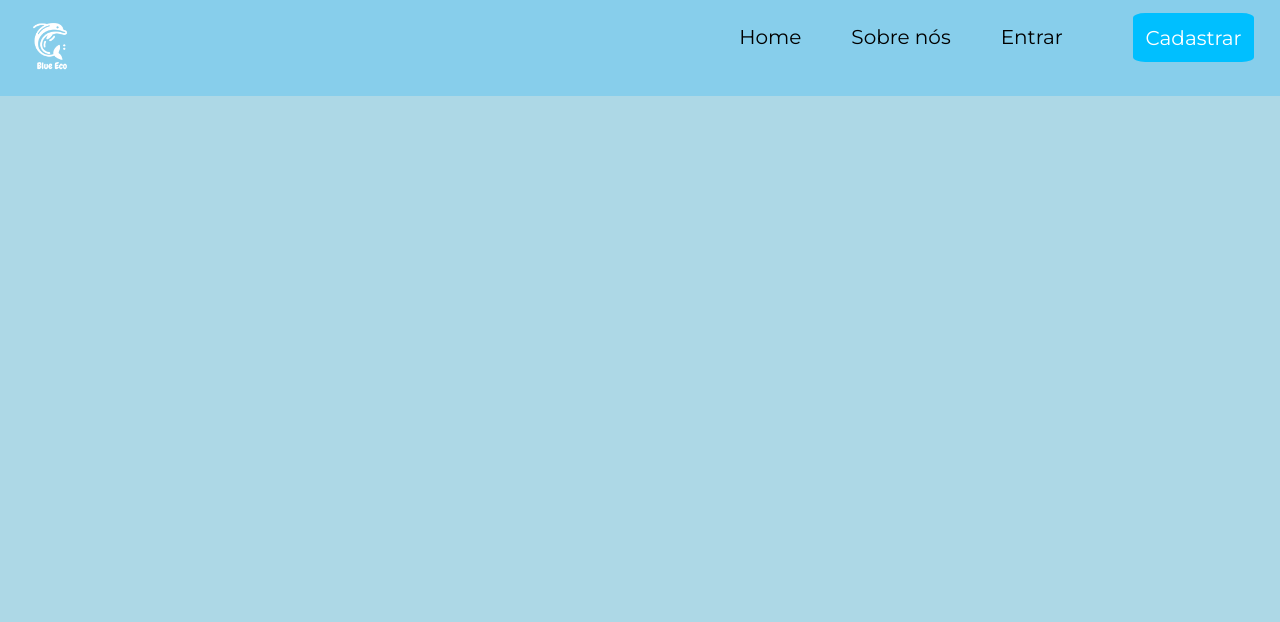
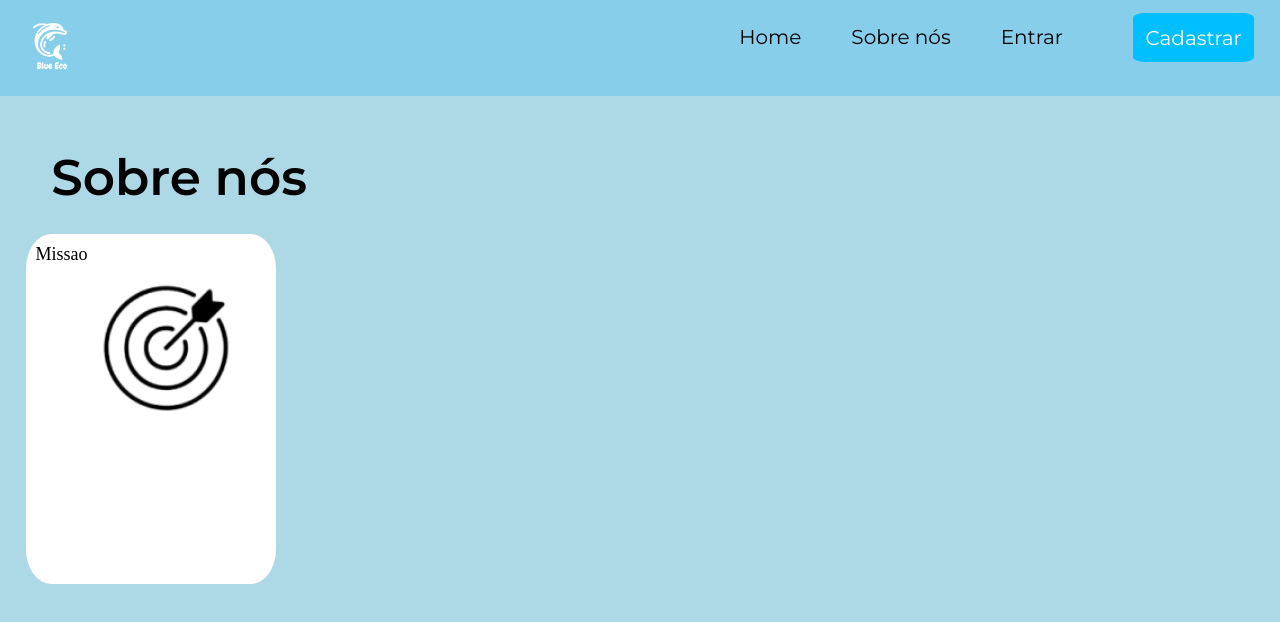
Before and after one commit to LucasSilva2005/Global-Solution, a plain HTML site: page about/about.html in a window 1280 px wide. Drawn offline with Linux system fonts and the light colour scheme.

Commit message:
começo página sobre nós

```diff
--- a/about/about.html
+++ b/about/about.html
@@ -5,7 +5,8 @@
   <meta name="viewport" content="width=device-width, initial-scale=1.0" />
   <link rel="preconnect" href="https://fonts.googleapis.com" />
   <link rel="preconnect" href="https://fonts.gstatic.com" crossorigin />
-  <link href="https://fonts.googleapis.com/css2?family=Montserrat:ital,wght@0,100..900;1,100..900&display=swap"
+  <link
+   href="https://fonts.googleapis.com/css2?family=Montserrat:ital,wght@0,100..900;1,100..900&display=swap"
    rel="stylesheet"
   />
   <link rel="shortcut icon" href="/assets/favicon.png" type="image/x-icon" />
@@ -13,14 +14,33 @@
   <title>Sobre nós</title>
  </head>
  <body>
-  <div class="apresentacao__principal">
+  <header>
+   <div class="apresentacao__principal">
     <nav class="apresentacao__navegacao">
-     <img class="logo" src="/assets/logo.png" alt="">
+     <img class="logo" src="/assets/logo.png" alt="" />
      <a class="apresentacao__links__navbar" href="/index.html">Home</a>
-     <a class="apresentacao__links__navbar" href="/about/about.html">Sobre nós</a>
+     <a class="apresentacao__links__navbar" href="/about/about.html"
+      >Sobre nós</a
+     >
      <a class="apresentacao__links__navbar" href="/login/login.html">Entrar</a>
-     <a class="apresentacao__links__navbar__botao" href="/cadastro/cadastro.html">Cadastrar</a>
+     <a
+      class="apresentacao__links__navbar__botao"
+      href="/cadastro/cadastro.html"
+      >Cadastrar</a
+     >
     </nav>
    </div>
+  </header>
+  <main>
+   <p class="paragrafo__sobre">Sobre nós</p>
+   <div class="container">
+    <div class="missao">
+      <p class="texto__missao">Missao</p>
+      <img class="imagem__missao" src="/assets/missao.png" alt="" srcset="">
+    </div>
+    <div class="visao"></div>
+    <div class="valores"></div>
+   </div>
+  </main>
  </body>
 </html>
--- a/style.css
+++ b/style.css
@@ -234,3 +234,39 @@ body {
 .rodape__direita{
  padding: 3.5%;
 }
+
+/* Sobre nós*/
+
+.paragrafo__sobre{
+ font-size: 50px;
+ font-family: var(--fonte-pricipal);
+ font-weight: 600;
+ padding: 4% 0% 0% 4%;
+}
+
+.container{
+ gap: 2%;
+ display: flex;
+ width: 80%;
+ padding: 2% 2% 2% 2%;
+}
+
+.missao {
+ display: flex;
+ width: 250px;
+ height: 350px;
+ background-color: #ffffff;
+ border-radius: 10%;
+}
+
+.texto__missao {
+ padding: 10px;
+ font-size: 18px;
+}
+
+.imagem__missao {
+ padding: 10% 40% 10% 10%;
+ padding-left: -00%;
+ width: 80%;
+ height: 50%;
+}
```
Also changed, not shown: assets/missao.png (added), assets/valores.png (added), assets/visao.png (added).
